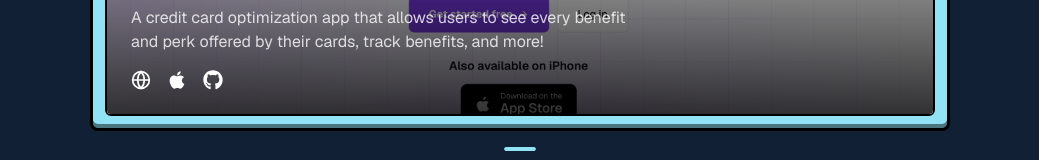
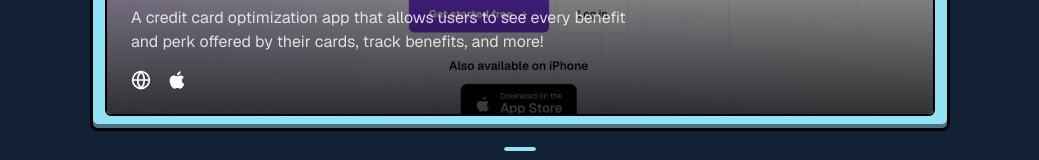
Before and after one commit to JoshuaFoate/portfolio-site, a Next.js app: page / in a window 1280 px wide. Shown: the part 2263-2423 px from the top of the page, without its empty margins (120-1159 px from the left). Built offline with nearby package versions, Linux system fonts and the light colour scheme.

Commit message:
Remove GitHub link for PerkPulse, since the repo is now private

```diff
--- a/src/components/Projects.tsx
+++ b/src/components/Projects.tsx
@@ -4,7 +4,7 @@ import { useState } from "react";
 import Image from "next/image";
 import { motion, AnimatePresence } from "motion/react";
 import { ChevronLeft, ChevronRight, Globe } from "lucide-react";
-import { FaGithub, FaApple } from "react-icons/fa6";
+import { FaApple } from "react-icons/fa6";
 import SectionHeading from "@/components/SectionHeading";
 
 const projects = [
@@ -16,7 +16,6 @@ const projects = [
     links: [
       { label: "Website", href: "https://www.perkpulse.app", icon: Globe },
       { label: "App Store", href: "https://apps.apple.com/us/app/perkpulse/id6784066030", icon: FaApple },
-      { label: "GitHub", href: "https://github.com/JoshuaFoate/card-optimizer", icon: FaGithub },
     ],
   },
 ];
```
